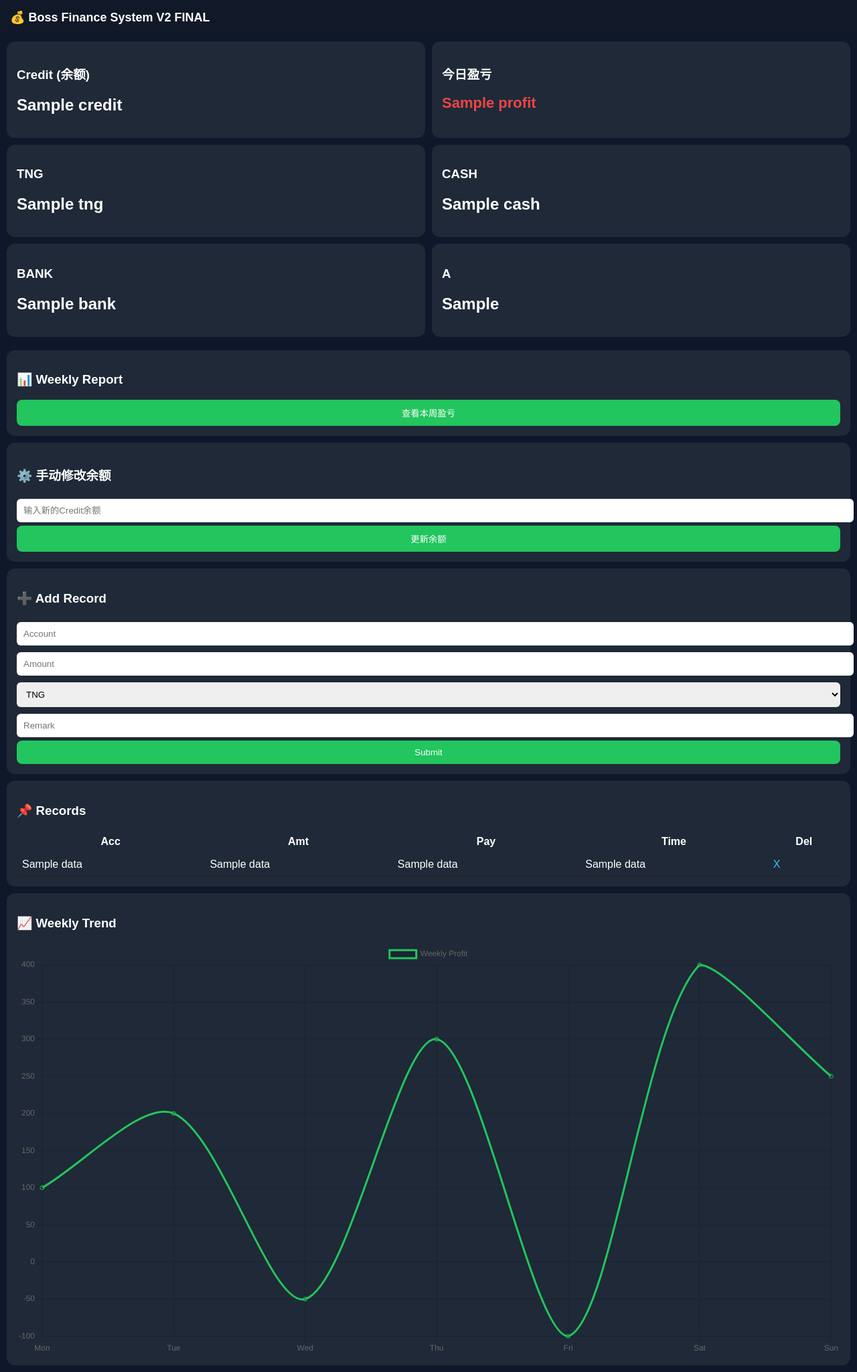
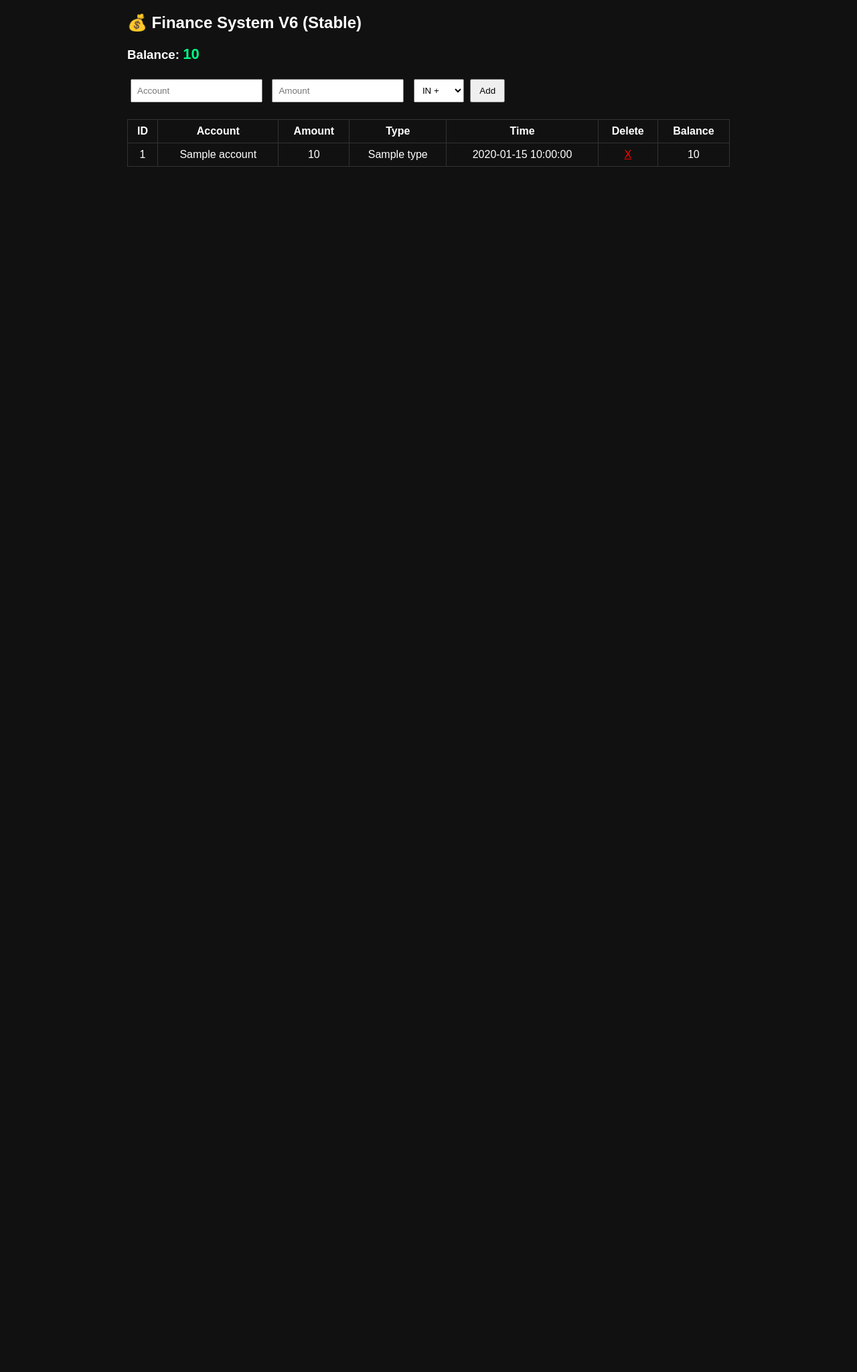
Before and after one commit to cyi072907-cpu/finance-systemi, a Flask app: template templates/index.html in a window 1280 px wide. Shown: the whole page at 67% size. After the commit the page ends 249 px from the top, so only its background shows below. Run offline with Flask 3, Linux system fonts and the light colour scheme; the template is opened without the code that fills it: most values are stand-ins (such as "Sample title", 1, 10 or a date in 2020).

Commit message:
更新 index.html

```diff
--- a/templates/index.html
+++ b/templates/index.html
@@ -1,246 +1,69 @@
 <!DOCTYPE html>
 <html>
 <head>
-<meta charset="utf-8">
-<meta name="viewport" content="width=device-width, initial-scale=1">
+    <title>Finance System V6</title>
+    <style>
+        body { font-family: Arial; background:#111; color:#fff; }
+        .box { width:900px; margin:auto; }
+        table { width:100%; border-collapse: collapse; margin-top:20px; }
+        th,td { border:1px solid #333; padding:8px; text-align:center; }
 
-<title>Boss System V2 FINAL</title>
+        input,select { padding:8px; margin:5px; }
+        button { padding:8px 12px; cursor:pointer; }
 
-<!-- PWA -->
-<link rel="manifest" href="/static/manifest.json">
-<meta name="theme-color" content="#0f172a">
-
-<!-- Chart.js -->
-<script src="https://cdn.jsdelivr.net/npm/chart.js"></script>
-
-<style>
-body{
-    font-family:Arial;
-    background:#0f172a;
-    color:white;
-    margin:0;
-}
-
-.header{
-    padding:15px;
-    font-size:18px;
-    font-weight:bold;
-    background:#111827;
-}
-
-/* grid */
-.grid{
-    display:grid;
-    grid-template-columns:repeat(2,1fr);
-    gap:10px;
-    padding:10px;
-}
-
-.card{
-    background:#1f2937;
-    padding:15px;
-    border-radius:12px;
-}
-
-/* profit */
-.profit-positive{
-    color:#22c55e;
-    font-size:22px;
-    font-weight:bold;
-}
-
-.profit-negative{
-    color:#ef4444;
-    font-size:22px;
-    font-weight:bold;
-}
-
-/* input */
-input,select{
-    width:100%;
-    padding:10px;
-    margin:5px 0;
-    border-radius:6px;
-    border:none;
-}
-
-/* button */
-button{
-    background:#22c55e;
-    border:none;
-    padding:10px;
-    color:white;
-    border-radius:8px;
-    width:100%;
-}
-
-/* table */
-table{
-    width:100%;
-    border-collapse:collapse;
-}
-
-th{
-    background:#1f2937;
-    padding:8px;
-}
-
-td{
-    padding:8px;
-    border-bottom:1px solid #222;
-}
-
-a{
-    color:#38bdf8;
-    text-decoration:none;
-}
-
-.section{
-    margin:10px;
-}
+        .pos { color:#00ff88; font-size:22px; }
+        .neg { color:#ff4d4d; font-size:22px; }
     </style>
 </head>
 
 <body>
+<div class="box">
 
-<div class="header">
-💰 Boss Finance System V2 FINAL
-</div>
+    <h2>💰 Finance System V6 (Stable)</h2>
 
-<!-- ================= BALANCE ================= -->
-<div class="grid">
+    <h3>
+        Balance:
+        <span class="{{ 'pos' if balance >= 0 else 'neg' }}">
+            {{ balance }}
+        </span>
+    </h3>
 
-<div class="card">
-<h3>Credit (余额)</h3>
-<h2>{{credit}}</h2>
-</div>
+    <form action="/add" method="post">
+        <input name="account" placeholder="Account" required>
+        <input name="amount" placeholder="Amount" required>
 
-<div class="card">
-<h3>今日盈亏</h3>
-<h2 class="{% if profit >= 0 %}profit-positive{% else %}profit-negative{% endif %}">
-{{profit}}
-</h2>
-</div>
-
-<div class="card">
-<h3>TNG</h3>
-<h2>{{tng}}</h2>
-</div>
-
-<div class="card">
-<h3>CASH</h3>
-<h2>{{cash}}</h2>
-</div>
-
-<div class="card">
-<h3>BANK</h3>
-<h2>{{bank}}</h2>
-</div>
-
-<div class="card">
-<h3>A</h3>
-<h2>{{a}}</h2>
-</div>
-
-</div>
-
-<!-- ================= WEEK BUTTON ================= -->
-<div class="card section">
-<h3>📊 Weekly Report</h3>
-
-<a href="/weekly">
-    <button>查看本周盈亏</button>
-</a>
-</div>
-
-<!-- ================= MANUAL BALANCE ================= -->
-<div class="card section">
-<h3>⚙️ 手动修改余额</h3>
-
-<form action="/set_balance" method="POST">
-<input name="credit" type="number" placeholder="输入新的Credit余额">
-<button type="submit">更新余额</button>
-</form>
-</div>
-
-<!-- ================= ADD ================= -->
-<div class="card section">
-<h3>➕ Add Record</h3>
-
-<form action="/add" method="POST">
-<input name="account" placeholder="Account" required>
-<input name="amount" type="number" placeholder="Amount" required>
-
-<select name="payment">
-<option value="tng">TNG</option>
-<option value="cash">Cash</option>
-<option value="bank">Bank</option>
-<option value="a">A</option>
+        <select name="type">
+            <option value="in">IN +</option>
+            <option value="out">OUT -</option>
         </select>
 
-<input name="remark" placeholder="Remark">
-
-<button type="submit">Submit</button>
+        <button type="submit">Add</button>
     </form>
-</div>
-
-<!-- ================= RECORDS ================= -->
-<div class="card section">
-<h3>📌 Records</h3>
 
     <table>
         <tr>
-<th>Acc</th>
-<th>Amt</th>
-<th>Pay</th>
+            <th>ID</th>
+            <th>Account</th>
+            <th>Amount</th>
+            <th>Type</th>
             <th>Time</th>
-<th>Del</th>
+            <th>Delete</th>
+            <th>Balance</th>
         </tr>
 
-{% for r in data %}
+        {% for r in records %}
         <tr>
-<td>{{r[1]}}</td>
-<td>{{r[2]}}</td>
-<td>{{r[3]}}</td>
-<td>{{r[5]}}</td>
-<td><a href="/delete/{{r[0]}}">X</a></td>
+            <td>{{ r.id }}</td>
+            <td>{{ r.account }}</td>
+            <td>{{ r.amount }}</td>
+            <td>{{ r.type }}</td>
+            <td>{{ r.time }}</td>
+            <td><a href="/delete/{{ r.id }}" style="color:red">X</a></td>
+            <td>{{ r.balance }}</td>
         </tr>
         {% endfor %}
     </table>
+
 </div>
-
-<!-- ================= CHART ================= -->
-<div class="card section">
-<h3>📈 Weekly Trend</h3>
-<canvas id="profitChart"></canvas>
-</div>
-
-<!-- ================= PWA ================= -->
-<script>
-if ("serviceWorker" in navigator) {
-    navigator.serviceWorker.register("/static/service-worker.js")
-    .then(() => console.log("PWA Ready"));
-}
-</script>
-
-<!-- ================= CHART JS ================= -->
-<script>
-const ctx = document.getElementById('profitChart');
-
-new Chart(ctx, {
-    type: 'line',
-    data: {
-        labels: ["Mon","Tue","Wed","Thu","Fri","Sat","Sun"],
-        datasets: [{
-            label: 'Weekly Profit',
-            data: [100,200,-50,300,-100,400,250],
-            borderColor: '#22c55e',
-            tension: 0.3
-        }]
-    }
-});
-</script>
-
 </body>
 </html>
-<script src="/static/push.js"></script>
```
Lines whose indentation alone changed are shown as unchanged.
